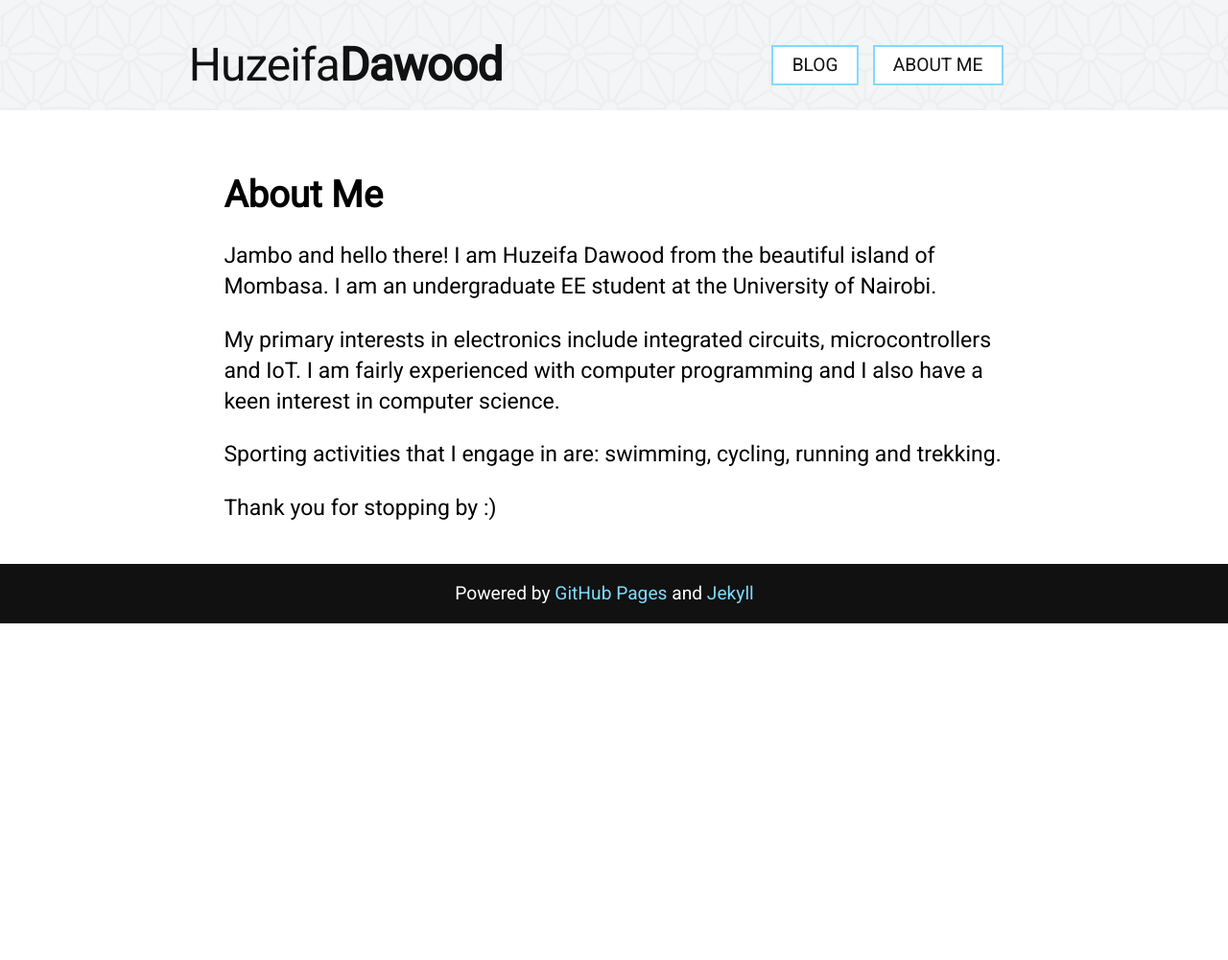
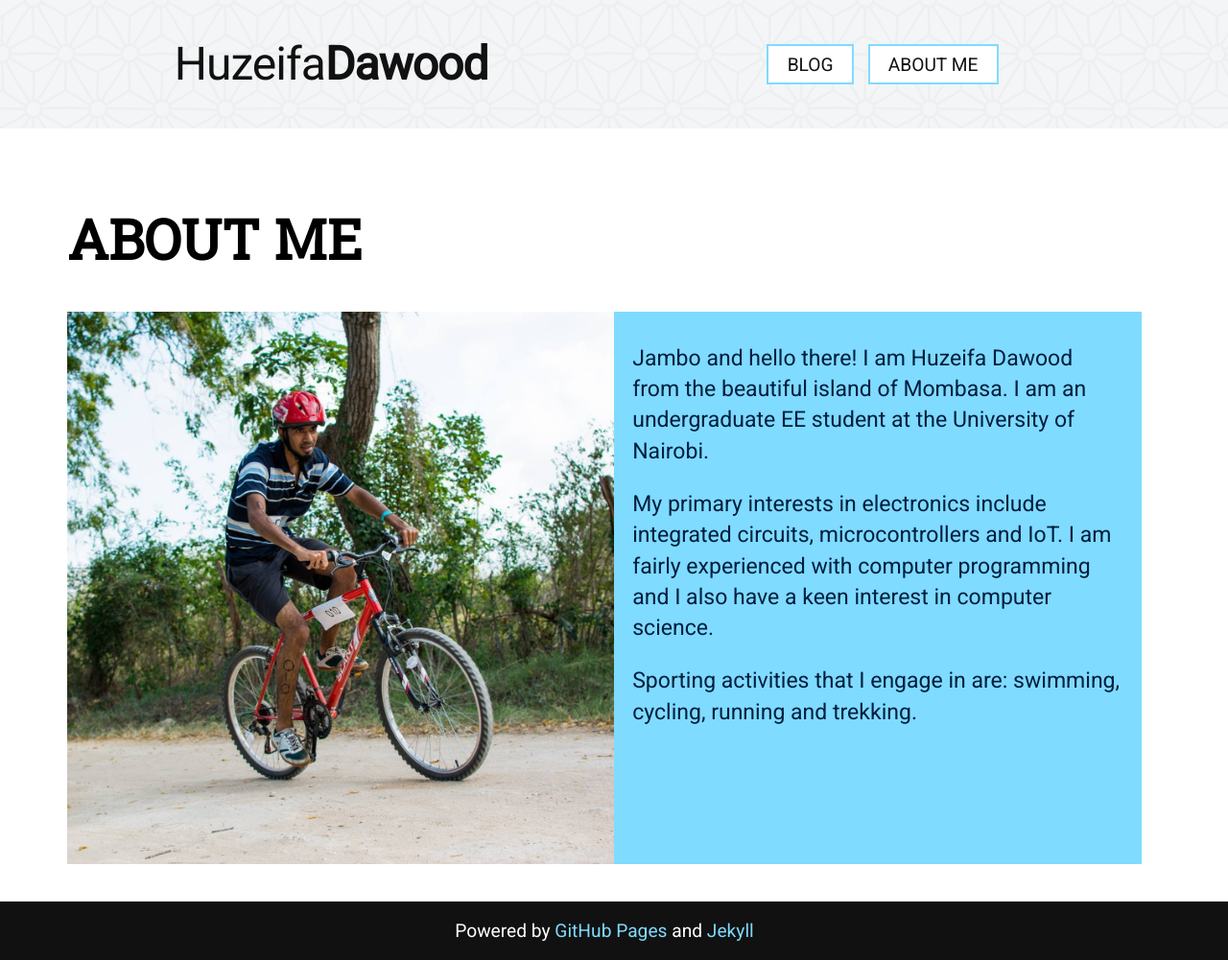
Before and after one commit to huzeifa-zz/huzeifa.github.io, a Jekyll site: the page built from about.html, in a window 1280 px wide. Shown: the whole page at 96% size. Built offline with Jekyll 4.4.1, drawn with Linux system fonts in a browser that asks for light colours; nearby versions of some CDN libraries; library files that are not in the unit come from our copies; before the commit the page ends 900 px from its top, so only the background shows below that.

Commit message:
Update about me page

```diff
--- a/_includes/top-bar.html
+++ b/_includes/top-bar.html
@@ -1,4 +1,4 @@
-    <div class="grid grid-pad">
+    <div class="grid">
         <div class="col-6-12">
           <h1 class="logo text-center"><a href="/index.html">Huzeifa<b>Dawood</b></a></h1>
         </div>
--- a/_layouts/post.html
+++ b/_layouts/post.html
@@ -2,8 +2,8 @@
 layout: blog
 ---
 <main class="main-wrapper">
-  <div class="post grid grid-pad">
-    <div class="col-1-1">
+  <div class="post grid">
+    <div class="col-8-12 push-2-12">
       <article>
         <header>
           <h1 class="post-title">{{ page.title }}</h1>
--- a/about.html
+++ b/about.html
@@ -2,11 +2,18 @@
 layout: blog
 title: About Me | Huzeifa Dawood
 ---
-
 <main class="main-wrapper">
-  <div class="about-me grid grid-pad">
+  <div class="grid">
     <div class="col-1-1">
-      <h1>About Me</h1>
+      <h1 class="title-about-me">About Me</h1>
+    </div>
+  </div>
+  <div class="grid">
+    <div style="padding-right: 0" class="col-1-2">
+      <div class="bg-about-me"></div>
+    </div>
+    <div class="col-1-2">
+      <div class="about-me">
       <p>
         Jambo and hello there! I am Huzeifa Dawood from the beautiful island of Mombasa.
         I am an undergraduate EE student at the University of Nairobi.
@@ -16,7 +23,7 @@ title: About Me | Huzeifa Dawood
         I am fairly experienced with computer programming and I also have a keen interest in computer science.
       </p>
       <p>Sporting activities that I engage in are: swimming, cycling, running and trekking.</p>
-      <p>Thank you for stopping by :)</p>
     </div>
   </div>
+  </div>
 </main>
--- a/blog.html
+++ b/blog.html
@@ -2,7 +2,7 @@
 layout: blog
 title: "Blog | Huzeifa Dawood"
 ---
-<div class="bg-wrapper">
+<div class="bg-blog">
   <div class="jumbotron">
     <div class="container">
       <h1 class="title">Blog</h1>
@@ -12,8 +12,8 @@ title: "Blog | Huzeifa Dawood"
 </div>
 <main class="main-wrapper">
 {% for post in site.posts %}
-    <div class="post grid grid-pad">
-    <div class="col-1-1">
+    <div class="post grid">
+    <div class="col-8-12 push-2-12">
       <article>
         <header>
           <h1 class="post-title"><a href="{{ post.url }}">{{ post.title }}</a></h1>
--- a/css/style-blog.css
+++ b/css/style-blog.css
@@ -1,4 +1,4 @@
-.bg-wrapper {
+.bg-blog {
   background: url(/images/bg.jpg) no-repeat center center fixed;
   -webkit-background-size: cover;
   -moz-background-size: cover;
@@ -6,11 +6,22 @@
   background-size: cover;
 }
 
+.bg-about-me {
+  background: url(/images/bg-about.jpg) 65% center no-repeat;
+  -webkit-background-size: cover;
+  -moz-background-size: cover;
+  -o-background-size: cover;
+  background-size: cover;
+  min-height: 30em;
+}
+
+/*.bg-about-me::before {display: block; content: ""; margin-top: 1.2em}*/
+
 .logo a { color: #111; }
 
 header.blog-head {
   background-color: #f5f5f5;
-  padding: 1em 0;
+  padding: 2em 0;
   background: url(/images/asanoha.png) repeat;"
 }
 
@@ -48,9 +59,9 @@ header.blog-head {
 
 main.main-wrapper {
   background: #fff;
-  padding: 1em 0;
+  padding: 2em 0;
   margin: 0 auto;
-  width: 66.66%;
+  width: 100%;
 }
 
 .post article header {
@@ -60,12 +71,19 @@ main.main-wrapper {
 }
 
 .post {
-  border-bottom: 0.2em dotted #7FDBFF;
+  border-bottom: 0.2em dotted #001f3f;
+  margin-bottom: 1em;
 
 }
 
 .post:last-child {
   border-bottom: 0;
+}
+
+.title-about-me {
+  font-family: "Roboto Slab", sans-serif;
+  font-size: 3em;
+  text-transform: uppercase;
 }
 
 .about-me p, .post p {font-size: 1.2em; line-height: 1.4;}
@@ -75,6 +93,19 @@ main.main-wrapper {
 .post h1.post-title a:hover {color: #7FDBFF;}
 
 .post p.post-date {font-size: 100%; line-height: 1.3125; margin:0.50em 0; text-align:center; color:#999;}
+
+.about-me {
+  background-color: #7FDBFF;
+  padding-left: 1em;
+  padding-top: 0.5em;
+  padding-bottom: 0.5em;
+  padding-right: 1em;
+  min-height: 30em;
+}
+
+.about-me p {
+  color: #001f3f;
+}
 
 .blog-footer {
   width: 100%;
@@ -100,6 +131,11 @@ hr {
     background-color: #7FDBFF; /* Modern Browsers */
 }
 
-@media only screen and (max-width: 960px) {
-                    main.main-wrapper {width: 100%}
+@media only screen and (max-width: 767px) {
+  .about-me {
+    background-color: #fff;
+    padding-left: 0;
+    padding-right: 0;
+    min-height: 0;
+  }
 }
```
Also changed, not shown: images/bg-about.jpg (added).
